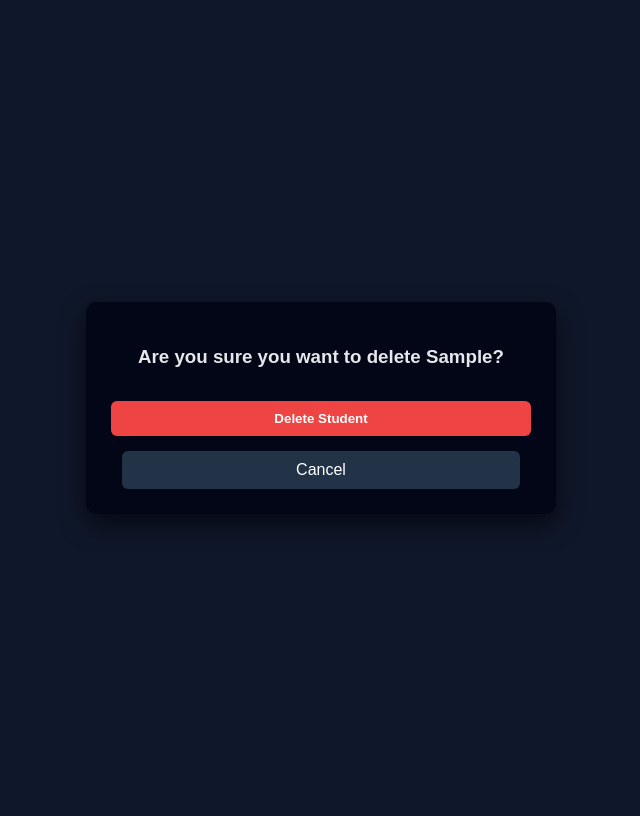
After one commit to SaniyaBhagane/QST-DJANGO, a Django app: page /delete/1/ in a window 1280 px wide. The commit adds this page. Shown: the whole page, without its empty margins (319-959 px from the left). Run offline with Django 5.2, Linux system fonts and the light colour scheme; tables that the repository leaves empty hold one stand-in row (values such as "Sample post").

Commit message:
update&delete application

```diff
--- a/ModelFormProject/ModelFormProject/urls.py
+++ b/ModelFormProject/ModelFormProject/urls.py
@@ -25,4 +25,6 @@ urlpatterns = [
     path('', views.from_view, name='student-form'),
     path('list/', views.student_list, name='student-list'),
     path('detail/<int:pk>/', views.student_detail, name='student-detail'),
+    path('update/<int:pk>/', views.student_update, name='student-update'),
+    path('delete/<int:pk>/', views.student_delete, name='student-delete'),
 ]
--- /dev/null
+++ b/ModelFormProject/templates/DeleteStudent.html
@@ -0,0 +1,68 @@
+<!DOCTYPE html>
+<html>
+<head>
+    <title>Delete Student</title>
+
+    <style>
+        body {
+            background: #0f172a;
+            color: #e5e7eb;
+            font-family: Arial;
+            display: flex;
+            justify-content: center;
+            align-items: center;
+            height: 100vh;
+        }
+
+        .box {
+            background: #020617;
+            padding: 25px;
+            border-radius: 10px;
+            width: 420px;
+            text-align: center;
+            box-shadow: 0 10px 25px rgba(0,0,0,0.6);
+        }
+
+        button, input {
+            margin-top: 15px;
+            padding: 10px;
+            width: 100%;
+            border-radius: 6px;
+            border: none;
+            font-weight: bold;
+            cursor: pointer;
+        }
+
+        .delete-btn {
+            background: #ef4444;
+            color: white;
+        }
+
+        .cancel-btn {
+             margin-top: 15px;
+            padding: 10px;
+            width: 90%;
+            border-radius: 6px;
+            border: none;
+            background: #223247ff;
+            color: white;
+            text-decoration: none;
+            display: inline-block;
+        }
+    </style>
+</head>
+<body>
+
+<div class="box">
+    <h3>Are you sure you want to delete <b>{{ student.first_name }}</b>?</h3>
+
+    <form method="POST">
+        {% csrf_token %}
+        <input class="delete-btn" type="submit" value="Delete Student">
+    </form>
+
+    <a class="cancel-btn" href="/list/">Cancel</a>
+</div>
+
+</body>
+</html>
--- a/ModelFormProject/templates/StudentList.html
+++ b/ModelFormProject/templates/StudentList.html
@@ -89,7 +89,7 @@
         {% endfor %}
     </ul>
 
-    <a href="/" class="add-btn">➕ Add New Student</a>
+    <a href="/">➕ Add New Student</a> <br>
 </div>
 
 </body>
--- a/ModelFormProject/testApp/views.py
+++ b/ModelFormProject/testApp/views.py
@@ -20,3 +20,21 @@ def student_list(request):
 def student_detail(request, pk):
     student = Student.objects.get(id=pk)
     return render(request, 'StudentDetail.html', {'student': student})
+
+def student_update(request, pk):
+    student = Student.objects.get(id=pk)
+    if request.method == 'POST':
+        form = StudentForm(request.POST, instance=student)
+        if form.is_valid():
+            form.save()
+            return HttpResponseRedirect('/list/')
+    else:
+        form = StudentForm(instance=student)
+    return render(request, 'UpdateStudent.html', {'form': form})
+
+def student_delete(request, pk):
+    student = Student.objects.get(id=pk)
+    if request.method == 'POST':
+        student.delete()
+        return HttpResponseRedirect('/list/')
+    return render(request, 'DeleteStudent.html', {'student': student})
```
Also changed, not shown: ModelFormProject/templates/StudentDetail.html (+17 -18 lines), ModelFormProject/templates/UpdateStudent.html (added, +61 -0 lines).
